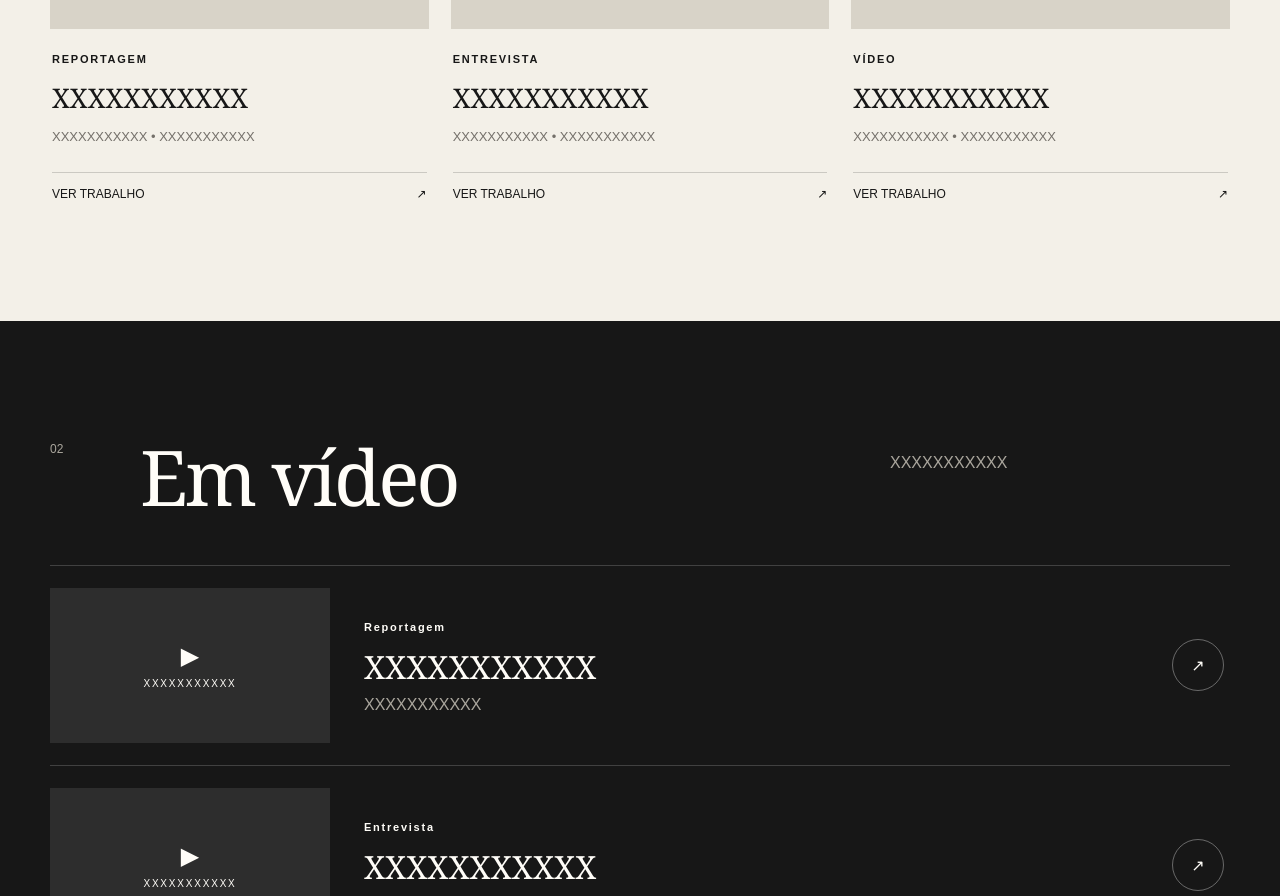
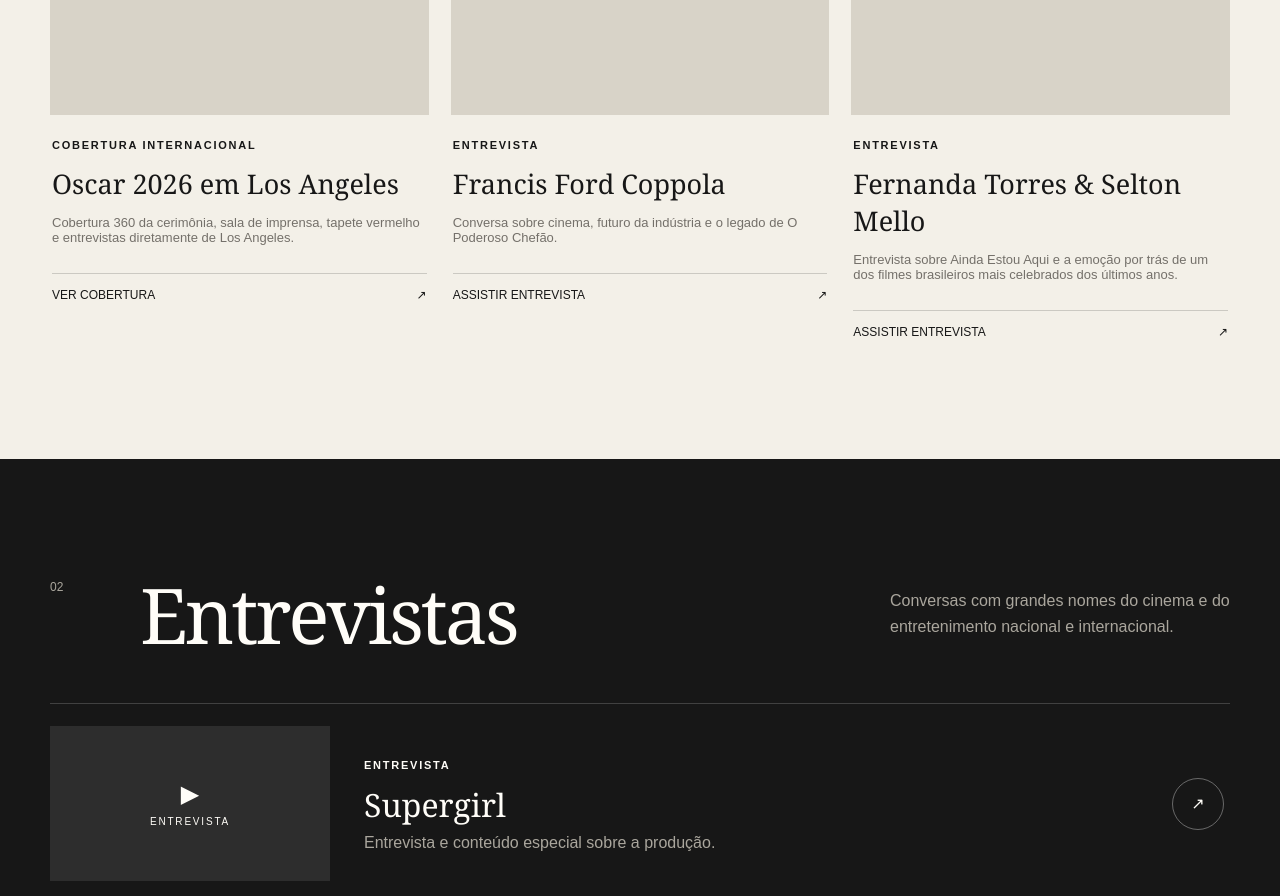
Before and after one commit to viniciusmm94/alinepereira, a Next.js app: page / in a window 1280 px wide. Shown: the part 1900-2796 px from the top of the page. Built offline with nearby package versions, Linux system fonts and the light colour scheme.

Commit message:
nova estrutura

```diff
--- a/app/page.js
+++ b/app/page.js
@@ -1,39 +1,189 @@
 const highlights = [
   {
-    category: 'REPORTAGEM',
-    title: 'XXXXXXXXXXX',
-    vehicle: 'XXXXXXXXXXX',
-    meta: 'XXXXXXXXXXX'
+    category: 'COBERTURA INTERNACIONAL',
+    title: 'Oscar 2026 em Los Angeles',
+    description:
+      'Cobertura 360 da cerimônia, sala de imprensa, tapete vermelho e entrevistas diretamente de Los Angeles.',
+    link: 'https://www.instagram.com/reel/DV84hy5jl0d/',
+    linkText: 'Ver cobertura'
   },
   {
     category: 'ENTREVISTA',
-    title: 'XXXXXXXXXXX',
-    vehicle: 'XXXXXXXXXXX',
-    meta: 'XXXXXXXXXXX'
+    title: 'Francis Ford Coppola',
+    description:
+      'Conversa sobre cinema, futuro da indústria e o legado de O Poderoso Chefão.',
+    link: 'https://www.youtube.com/watch?v=ifX52rYODic',
+    linkText: 'Assistir entrevista'
   },
   {
-    category: 'VÍDEO',
-    title: 'XXXXXXXXXXX',
-    vehicle: 'XXXXXXXXXXX',
-    meta: 'XXXXXXXXXXX'
+    category: 'ENTREVISTA',
+    title: 'Fernanda Torres & Selton Mello',
+    description:
+      'Entrevista sobre Ainda Estou Aqui e a emoção por trás de um dos filmes brasileiros mais celebrados dos últimos anos.',
+    link: 'https://www.youtube.com/watch?v=F0QrvBQMho8',
+    linkText: 'Assistir entrevista'
   }
 ];
 
-const videos = [
+const interviews = [
   {
-    type: 'Reportagem',
-    title: 'XXXXXXXXXXX',
-    description: 'XXXXXXXXXXX'
+    title: 'Supergirl',
+    description: 'Entrevista e conteúdo especial sobre a produção.',
+    link: 'https://www.instagram.com/reel/DaBe7lAhBda/'
   },
   {
-    type: 'Entrevista',
-    title: 'XXXXXXXXXXX',
-    description: 'XXXXXXXXXXX'
+    title: 'Ainda Estou Aqui',
+    description: 'Fernanda Torres e Selton Mello.',
+    link: 'https://www.youtube.com/watch?v=F0QrvBQMho8'
   },
   {
-    type: 'Entrada ao vivo',
-    title: 'XXXXXXXXXXX',
-    description: 'XXXXXXXXXXX'
+    title: 'Oppenheimer',
+    description: 'Entrevista sobre o filme de Christopher Nolan.',
+    link: 'https://www.youtube.com/watch?v=70khQTuXtrs'
+  },
+  {
+    title: 'M. Night Shyamalan',
+    description: 'Entrevista com o cineasta.',
+    link: 'https://www.youtube.com/watch?v=m3jj8mckjNo'
+  },
+  {
+    title: 'Duna: Parte 2',
+    description: 'Entrevista com o elenco do épico de Denis Villeneuve.',
+    link: 'https://www.youtube.com/watch?v=8hoiJhNcmFc'
+  },
+  {
+    title: 'Stranger Things',
+    description: 'Entrevista sobre a série e seus bastidores.',
+    link: 'https://www.youtube.com/watch?v=RVO1OudUwww'
+  }
+];
+
+const reviews = [
+  {
+    title: 'Oppenheimer',
+    link: 'https://www.adorocinema.com/filmes/filme-296168/criticas-adorocinema/'
+  },
+  {
+    title: 'Duna: Parte 2',
+    link: 'https://www.adorocinema.com/filmes/filme-278742/criticas-adorocinema/'
+  },
+  {
+    title: 'Tár',
+    link: 'https://www.adorocinema.com/filmes/filme-291967/criticas-adorocinema/'
+  },
+  {
+    title: 'Triângulo da Tristeza',
+    link: 'https://www.adorocinema.com/filmes/filme-256851/criticas-adorocinema/'
+  },
+  {
+    title: 'Megalópolis',
+    link: 'https://www.adorocinema.com/filmes/filme-12934/criticas-adorocinema/'
+  },
+  {
+    title: 'O Último Azul',
+    link: 'https://www.adorocinema.com/filmes/filme-1000018687/criticas-adorocinema/'
+  }
+];
+
+const coverages = [
+  {
+    location: 'LOS ANGELES',
+    title: 'Oscar 2026',
+    description:
+      'Cobertura da cerimônia, sala de imprensa, tapete vermelho, entrevistas e produção de conteúdo.',
+    link: 'https://www.instagram.com/reel/DV84hy5jl0d/'
+  },
+  {
+    location: 'GRAMADO',
+    title: 'Festival de Gramado',
+    description:
+      'Coberturas presenciais das edições de 2022, 2023, 2024 e 2025.',
+    link: 'https://www.instagram.com/stories/highlights/17978879696863719/'
+  },
+  {
+    location: 'CANNES',
+    title: 'Festival de Cannes',
+    description:
+      'Cobertura internacional, conteúdo para redes sociais e bastidores.',
+    link: 'https://www.instagram.com/stories/highlights/17950722934896051/'
+  },
+  {
+    location: 'NOVA YORK',
+    title: 'Oppenheimer',
+    description:
+      'Produção e edição de vlog durante cobertura internacional.',
+    link: 'https://www.instagram.com/reels/CusGBO2NDuC/'
+  },
+  {
+    location: 'MÉXICO',
+    title: 'Duna',
+    description:
+      'Cobertura de viagem, entrevistas e produção de conteúdo audiovisual.',
+    link: 'https://www.instagram.com/reel/C37xv_SLZb3/'
+  }
+];
+
+const participations = [
+  {
+    year: '2026',
+    title: 'Comentarista do Oscar — CNN',
+    description:
+      'Análise da cerimônia do Oscar 2026 no Jornal da CNN, diretamente de Los Angeles.'
+  },
+  {
+    year: '2026',
+    title: 'Influent Summit — Elas no Set',
+    description:
+      'Mediação do painel Criação e Liderança no Cinema.'
+  },
+  {
+    year: '2026',
+    title: 'Influent Summit — Anatomia de um Hit',
+    description:
+      'Mediação sobre criação de filmes, séries, marcas e conexão com a audiência.'
+  },
+  {
+    year: '2024–2025',
+    title: 'Revista Exame',
+    description:
+      'Jurada da seleção de Melhores Filmes do Ano.'
+  },
+  {
+    year: 'XXXXXXXXXXX',
+    title: 'Guia Folha — Folha de S.Paulo',
+    description:
+      'Jurada da seleção de Melhores Cinemas de São Paulo.'
+  },
+  {
+    year: 'XXXXXXXXXXX',
+    title: 'Festival MixBrasil',
+    description:
+      'Jurada do Prêmio Canal Brasil de Curtas no 33º Festival MixBrasil da Cultura da Diversidade.'
+  },
+  {
+    year: 'XXXXXXXXXXX',
+    title: 'Santos Film Fest',
+    description:
+      'Palestrante no bate-papo Crítica de Cinema em Tempos de Plataformas Digitais e Streaming.'
+  },
+  {
+    year: '2023',
+    title: 'CCXP',
+    description:
+      'Convidada do painel Entrevistas Internacionais.'
+  },
+  {
+    year: 'XXXXXXXXXXX',
+    title: 'UNIP e UNIFECAP',
+    description:
+      'Aula especial sobre carreira e jornalismo de entretenimento para turmas de Marketing.'
+  },
+  {
+    year: 'XXXXXXXXXXX',
+    title: 'Em Cartaz',
+    description:
+      'Condução de programa de entrevistas com artistas sobre suas trajetórias e carreiras.',
+    link: 'https://www.youtube.com/watch?v=OuvhIjouqfM'
   }
 ];
 
@@ -49,17 +199,23 @@ export default function Home() {
 
         <nav>
           <a href="#destaques">Destaques</a>
-          <a href="#videos">Em vídeo</a>
+          <a href="#entrevistas">Entrevistas</a>
+          <a href="#criticas">Críticas</a>
+          <a href="#coberturas">Coberturas</a>
+          <a href="#participacoes">Participações</a>
           <a href="#sobre">Sobre</a>
-          <a href="#contato">Contato</a>
+          <a className="nav-contact" href="#contato">
+            Contato ↗
+          </a>
         </nav>
       </header>
+
 
       {/* HOME */}
       <section id="inicio" className="hero shell">
 
         <div className="eyebrow">
-          JORNALISMO • REPORTAGEM • APRESENTAÇÃO
+          JORNALISMO • CINEMA • ENTRETENIMENTO
         </div>
 
         <h1>
@@ -69,6 +225,10 @@ export default function Home() {
         </h1>
 
         <p className="hero-copy">
+          Jornalista • Repórter • Crítica de Cinema
+        </p>
+
+        <p className="hero-description">
           XXXXXXXXXXX
         </p>
 
@@ -83,9 +243,9 @@ export default function Home() {
 
           <a
             className="text-link"
-            href="#contato"
+            href="#entrevistas"
           >
-            Contato ↗
+            Assistir entrevistas ↗
           </a>
 
         </div>
@@ -100,26 +260,23 @@ export default function Home() {
 
       </section>
 
+
       {/* DESTAQUES */}
-      <section
-        id="destaques"
-        className="section shell"
-      >
+      <section id="destaques" className="section shell">
 
         <div className="section-heading">
           <span>01</span>
           <h2>Destaques</h2>
-          <p>XXXXXXXXXXX</p>
+          <p>
+            Entrevistas, coberturas e momentos de destaque na trajetória profissional.
+          </p>
         </div>
 
         <div className="highlight-grid">
 
           {highlights.map((item, index) => (
 
-            <article
-              className="story-card"
-              key={index}
-            >
+            <article className="story-card" key={index}>
 
               <div className="story-image placeholder-media">
                 <span>IMAGEM</span>
@@ -137,11 +294,15 @@ export default function Home() {
                 </h3>
 
                 <p>
-                  {item.vehicle} • {item.meta}
+                  {item.description}
                 </p>
 
-                <a href="#">
-                  Ver trabalho <span>↗</span>
+                <a
+                  href={item.link}
+                  target="_blank"
+                  rel="noopener noreferrer"
+                >
+                  {item.linkText} <span>↗</span>
                 </a>
 
               </div>
@@ -154,9 +315,10 @@ export default function Home() {
 
       </section>
 
-      {/* VÍDEOS */}
+
+      {/* ENTREVISTAS */}
       <section
-        id="videos"
+        id="entrevistas"
         className="section section-dark"
       >
 
@@ -167,18 +329,18 @@ export default function Home() {
             <span>02</span>
 
             <h2>
-              Em vídeo
+              Entrevistas
             </h2>
 
             <p>
-              XXXXXXXXXXX
+              Conversas com grandes nomes do cinema e do entretenimento nacional e internacional.
             </p>
 
           </div>
 
           <div className="video-list">
 
-            {videos.map((video, index) => (
+            {interviews.map((item, index) => (
 
               <article
                 className="video-item"
@@ -192,7 +354,7 @@ export default function Home() {
                   </div>
 
                   <span>
-                    XXXXXXXXXXX
+                    ENTREVISTA
                   </span>
 
                 </div>
@@ -200,23 +362,25 @@ export default function Home() {
                 <div className="video-info">
 
                   <small>
-                    {video.type}
+                    ENTREVISTA
                   </small>
 
                   <h3>
-                    {video.title}
+                    {item.title}
                   </h3>
 
                   <p>
-                    {video.description}
+                    {item.description}
                   </p>
 
                 </div>
 
                 <a
                   className="circle-link"
-                  href="#"
-                  aria-label="Assistir"
+                  href={item.link}
+                  target="_blank"
+                  rel="noopener noreferrer"
+                  aria-label={`Assistir ${item.title}`}
                 >
                   ↗
                 </a>
@@ -231,6 +395,210 @@ export default function Home() {
 
       </section>
 
+
+      {/* CRÍTICAS */}
+      <section
+        id="criticas"
+        className="section shell"
+      >
+
+        <div className="section-heading">
+
+          <span>03</span>
+
+          <h2>
+            Críticas
+          </h2>
+
+          <p>
+            Análises e críticas de cinema publicadas no AdoroCinema.
+          </p>
+
+        </div>
+
+        <div className="reviews-list">
+
+          {reviews.map((review, index) => (
+
+            <a
+              className="review-item"
+              href={review.link}
+              target="_blank"
+              rel="noopener noreferrer"
+              key={index}
+            >
+
+              <span className="review-number">
+                {String(index + 1).padStart(2, '0')}
+              </span>
+
+              <h3>
+                {review.title}
+              </h3>
+
+              <span>
+                Ler crítica ↗
+              </span>
+
+            </a>
+
+          ))}
+
+        </div>
+
+      </section>
+
+
+      {/* COBERTURAS */}
+      <section
+        id="coberturas"
+        className="section coverage-section"
+      >
+
+        <div className="shell">
+
+          <div className="section-heading">
+
+            <span>04</span>
+
+            <h2>
+              Coberturas
+            </h2>
+
+            <p>
+              Cinema e entretenimento em festivais, premiações e eventos no Brasil e no exterior.
+            </p>
+
+          </div>
+
+          <div className="coverage-grid">
+
+            {coverages.map((coverage, index) => (
+
+              <article
+                className="coverage-card"
+                key={index}
+              >
+
+                <div className="coverage-image placeholder-media">
+
+                  <span>
+                    {coverage.location}
+                  </span>
+
+                  <strong>
+                    XXXXXXXXXXX
+                  </strong>
+
+                </div>
+
+                <div className="coverage-content">
+
+                  <small>
+                    {coverage.location}
+                  </small>
+
+                  <h3>
+                    {coverage.title}
+                  </h3>
+
+                  <p>
+                    {coverage.description}
+                  </p>
+
+                  <a
+                    href={coverage.link}
+                    target="_blank"
+                    rel="noopener noreferrer"
+                  >
+                    Ver cobertura ↗
+                  </a>
+
+                </div>
+
+              </article>
+
+            ))}
+
+          </div>
+
+        </div>
+
+      </section>
+
+
+      {/* EVENTOS E PARTICIPAÇÕES */}
+      <section
+        id="participacoes"
+        className="section section-dark"
+      >
+
+        <div className="shell">
+
+          <div className="section-heading light">
+
+            <span>05</span>
+
+            <h2>
+              Eventos & Participações
+            </h2>
+
+            <p>
+              Mediação, apresentação, júris, palestras e participações especiais.
+            </p>
+
+          </div>
+
+          <div className="participations-list">
+
+            {participations.map((item, index) => (
+
+              <article
+                className="participation-item"
+                key={index}
+              >
+
+                <span className="participation-year">
+                  {item.year}
+                </span>
+
+                <div className="participation-content">
+
+                  <h3>
+                    {item.title}
+                  </h3>
+
+                  <p>
+                    {item.description}
+                  </p>
+
+                </div>
+
+                {item.link && (
+
+                  <a
+                    className="circle-link"
+                    href={item.link}
+                    target="_blank"
+                    rel="noopener noreferrer"
+                    aria-label={`Ver ${item.title}`}
+                  >
+                    ↗
+                  </a>
+
+                )}
+
+              </article>
+
+            ))}
+
+          </div>
+
+        </div>
+
+      </section>
+
+
       {/* SOBRE */}
       <section
         id="sobre"
@@ -238,15 +606,22 @@ export default function Home() {
       >
 
         <div className="about-photo placeholder-media">
-          <span>FOTO</span>
-          <strong>XXXXXXXXXXX</strong>
+
+          <span>
+            FOTO
+          </span>
+
+          <strong>
+            XXXXXXXXXXX
+          </strong>
+
         </div>
 
         <div className="about-copy">
 
           <div className="section-heading compact">
 
-            <span>03</span>
+            <span>06</span>
 
             <h2>
               Sobre Aline
@@ -262,28 +637,21 @@ export default function Home() {
             XXXXXXXXXXX
           </p>
 
-          <div className="experience">
+          <div className="expertise">
 
-            <div>
-              <strong>XXXXXXXXXXX</strong>
-              <span>XXXXXXXXXXX</span>
-            </div>
-
-            <div>
-              <strong>XXXXXXXXXXX</strong>
-              <span>XXXXXXXXXXX</span>
-            </div>
-
-            <div>
-              <strong>XXXXXXXXXXX</strong>
-              <span>XXXXXXXXXXX</span>
-            </div>
+            <span>Jornalismo</span>
+            <span>Cinema</span>
+            <span>Entretenimento</span>
+            <span>Entrevistas</span>
+            <span>Crítica de Cinema</span>
+            <span>Coberturas Internacionais</span>
 
           </div>
 
         </div>
 
       </section>
+
 
       {/* CONTATO */}
       <section
@@ -296,7 +664,7 @@ export default function Home() {
           <div>
 
             <span className="contact-kicker">
-              04 • CONTATO
+              07 • CONTATO
             </span>
 
             <h2>
@@ -344,6 +712,7 @@ export default function Home() {
 
       </section>
 
+
       {/* RODAPÉ */}
       <footer className="footer shell">
 
@@ -352,7 +721,7 @@ export default function Home() {
         </span>
 
         <span>
-          Jornalista • Repórter • Apresentadora
+          Jornalista • Repórter • Crítica de Cinema
         </span>
 
       </footer>
```
